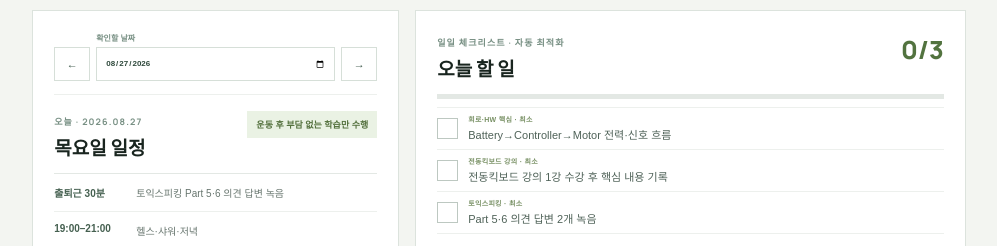
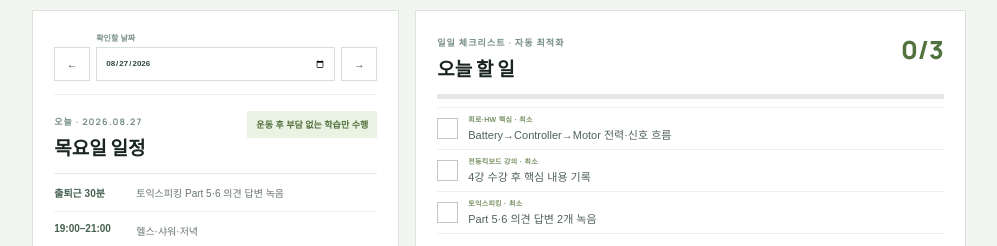
Before and after one commit to PacoKim/vamos-trabajo, a React (Vite) app: page / in a window 1280 px wide. Shown: the part 1042-1288 px from the top of the page, without its empty margins (263-1260 px from the left). Built offline with nearby package versions, Linux system fonts and the light colour scheme; a web font is replaced by a local one.

Commit message:
Advance daily lecture and circuit study tasks

```diff
--- a/src/App.tsx
+++ b/src/App.tsx
@@ -977,15 +977,8 @@ function DailyAgenda({
   const dayCurriculum = weeks[Math.min(selectedWeekIndex, weeks.length - 1)] || current;
   const isWeekend = now.getDay() === 0 || now.getDay() === 6;
   const schedule = schedules[now.getDay()];
-  const mainSuggestions = dayCurriculum.tasks
-    .map((text, index) => ({
-      text,
-      track: "회로·HW 핵심",
-      curriculumId: `w${dayCurriculum.n}-${index}`,
-      minimum: true,
-    }))
-    .filter((task) => !done[task.curriculumId])
-    .slice(0, 1);
+  const dayIndexInWeek = (now.getDay() + 6) % 7;
+  const circuitTaskIndex = dayIndexInWeek % dayCurriculum.tasks.length;
   const maintenanceByDay = [
     ["토익스피킹", "약점 파트 답변 2개 재녹음"],
     ["토익스피킹", "답변 구조·필수 표현 30분 소리 내어 연습"],
@@ -995,30 +988,25 @@ function DailyAgenda({
     ["토익스피킹", "미니 모의 1세트와 막힌 표현 정리"],
     ["토익스피킹", "실전 모의 1회·녹음 복기"],
   ][now.getDay()];
-  const savedAssignments: Record<string, any[]> = (() => {
-    try {
-      return JSON.parse(localStorage.getItem("ahw-daily-checklists") || "{}");
-    } catch {
-      return {};
-    }
-  })();
-  const assignedLectureNumbers = new Set<number>();
-  Object.values(savedAssignments).flat().forEach((task: any) => {
-    if (task.track !== "전동킥보드 강의") return;
-    const numbers = Array.isArray(task.lectureNumbers)
-      ? task.lectureNumbers
-      : Array.from(String(task.text || "").matchAll(/(\d+)강/g), (match) => Number(match[1]));
-    numbers.forEach((number: number) => assignedLectureNumbers.add(number));
-  });
+  const scheduleStart = new Date("2026-08-24T12:00:00");
+  const elapsedDays = Math.max(0, Math.round((now.getTime() - scheduleStart.getTime()) / (24 * 60 * 60 * 1000)));
+  let firstLectureNumber = 1;
+  for (let index = 0; index < elapsedDays; index += 1) {
+    const date = new Date(scheduleStart);
+    date.setDate(scheduleStart.getDate() + index);
+    firstLectureNumber += date.getDay() === 0 || date.getDay() === 6 ? 2 : 1;
+  }
+  const plannedLectureNumbers = Array.from(
+    { length: isWeekend ? 2 : 1 },
+    (_, index) => firstLectureNumber + index,
+  ).filter((number) => number <= 159);
   const nextKickboardLectures = (() => {
     try {
       const saved = JSON.parse(
         localStorage.getItem("ahw-kickboard-lectures-v1") || "[]",
       );
       return Array.isArray(saved)
-        ? saved
-            .filter((lecture: any) => !lecture.steps?.watch && lecture.status !== "완료" && !assignedLectureNumbers.has(Number(lecture.number)))
-            .slice(0, isWeekend ? 2 : 1)
+        ? plannedLectureNumbers.map((number) => saved.find((lecture: any) => Number(lecture.number) === number) || { number })
         : [];
     } catch {
       return [];
@@ -1044,10 +1032,10 @@ function DailyAgenda({
     minimum: true,
   };
   const maintenanceTask = { track: maintenanceByDay[0], text: maintenanceByDay[1], minimum: true };
-  const circuitTask = mainSuggestions[0] || {
+  const circuitTask = {
     track: "회로·HW 핵심",
-    text: "이번 주 회로·HW 핵심 내용 1개 복습",
-    curriculumId: `w${dayCurriculum.n}-review`,
+    text: dayCurriculum.tasks[circuitTaskIndex],
+    curriculumId: `w${dayCurriculum.n}-${circuitTaskIndex}`,
     minimum: true,
   };
   const minimumTasks = isWeekend
@@ -1061,16 +1049,6 @@ function DailyAgenda({
         done: false,
       }))
     : [];
-  const latestCompletedCircuitTask = weeks
-    .flatMap((weekItem) => weekItem.tasks.map((text, index) => ({
-      text,
-      track: "회로·HW 핵심",
-      curriculumId: `w${weekItem.n}-${index}`,
-      minimum: true,
-      done: !!done[`w${weekItem.n}-${index}`],
-    })))
-    .filter((task) => task.done)
-    .at(-1);
   const [allTasks, setAllTasks] = useState<Record<string, any[]>>(() => {
     const saved = JSON.parse(
       localStorage.getItem("ahw-daily-checklists") || "{}",
@@ -1096,7 +1074,6 @@ function DailyAgenda({
       .map((generated: any) => {
         const previous = previousAutomatic.find((task: any) => task.track === generated.track);
         if (previous) return previous;
-        if (generated.track === "회로·HW 핵심" && latestCompletedCircuitTask) return latestCompletedCircuitTask;
         return generated;
       })
       .map((task: any, index) => ({ ...task, id: `daily-plan-v4-${dateKey}-${index}`, done: !!task.done }));
@@ -1125,7 +1102,7 @@ function DailyAgenda({
       const restoredDefaults = defaultTasks.map((generated: any, index) => {
         const existing = automatic.find((task: any) => task.track === generated.track);
         if (!existing) return generated;
-        return generated.track === "면접 질문"
+        return ["면접 질문", "회로·HW 핵심", "전동킥보드 강의"].includes(generated.track)
           ? { ...existing, ...generated, id: `daily-plan-v4-${dateKey}-${index}`, done: !!existing.done }
           : { ...generated, ...existing, id: `daily-plan-v4-${dateKey}-${index}` };
       });
```
